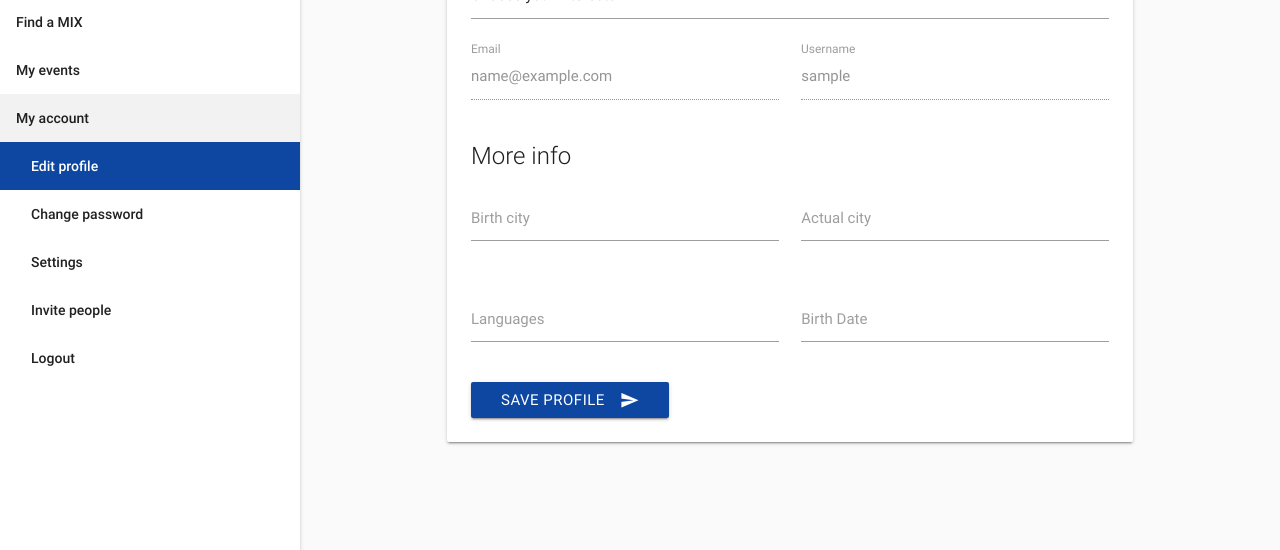
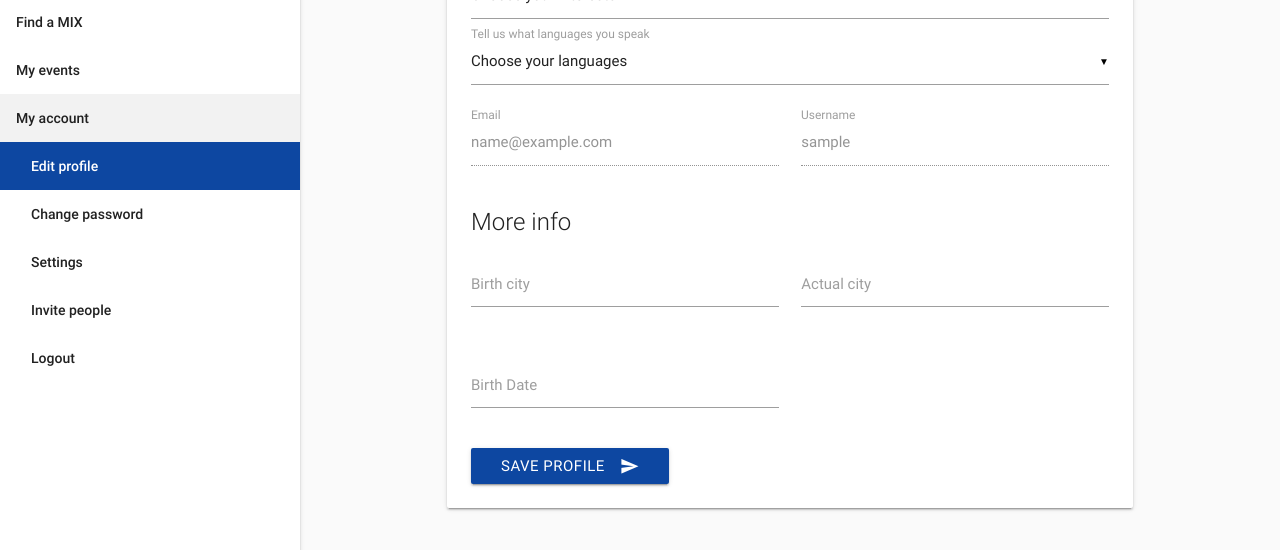
Before and after one commit to thiagoferreiraw/mixapp, a Django app: page /user/profile/ in a window 1280 px wide. Shown: the part 250-800 px from the top of the page. Run offline with Django 3.2, Linux system fonts and the light colour scheme; the visitor is signed in with stand-in values (Sample User, id 1); data comes from the database, SQL or seed files in the repository; parts of the project's set-up code (start-up, migrations or seed data) failed here and were passed over; some libraries are stand-ins or nearby versions.

Commit message:
include user languages

```diff
--- a/users/forms.py
+++ b/users/forms.py
@@ -1,6 +1,6 @@
 from django.contrib.auth.forms import UserCreationForm as UserCreationFormDjango, User, UsernameField
 from django.forms import ModelForm, MultipleChoiceField
-from users.models import Category, UserCategory, SignupInvitation, SignupWaitingList, Profile
+from users.models import Category, UserCategory, SignupInvitation, SignupWaitingList, Profile, UserLanguage
 from django.conf import settings
 from django.core import validators
 from datetime import datetime
@@ -33,7 +33,7 @@ class UserCreationForm(UserCreationFormDjango):
 
         return True
 
-    def save(self, commit=True, chosen_categories=[], signup_invitation=None):
+    def save(self, commit=True, chosen_categories=[], chosen_languages=[], signup_invitation=None):
         user = super(UserCreationForm, self).save(commit=True)
 
         signup_invitation.user_has_signed_up = True
@@ -42,6 +42,10 @@ class UserCreationForm(UserCreationFormDjango):
         for category in chosen_categories:
             user_category = UserCategory(user_id_id=user.id, category_id_id=category)
             user_category.save()
+
+        for language in chosen_languages:
+            user_language = UserLanguage(user_id_id=user.id, language_id_id=language)
+            user_language.save()
 
         return user
 
@@ -58,13 +62,18 @@ class UserEditProfileForm(ModelForm):
         model = User
         fields = ('first_name', 'last_name')
 
-    def save(self, commit=True, chosen_categories=[]):
+    def save(self, commit=True, chosen_categories=[], chosen_languages=[]):
         user = super(UserEditProfileForm, self).save(commit=True)
 
         UserCategory.objects.filter(user_id=user).delete()
         for category in chosen_categories:
             user_category = UserCategory(user_id_id=user.id, category_id_id=category)
             user_category.save()
+
+        UserLanguage.objects.filter(user_id=user).delete()
+        for language in chosen_languages:
+            user_language = UserLanguage(user_id_id=user.id, language_id_id=language)
+            user_language.save()
 
         return user
 
@@ -101,7 +110,7 @@ class ProfileForm(ModelForm):
 
     class Meta:
         model = Profile
-        fields = ('birth_city', 'actual_city', 'languages', 'birth_date')
+        fields = ('birth_city', 'actual_city', 'birth_date')
 
     def set_up_widgets(self):
         self.fields['birth_date'].widget.attrs['class'] = "datepicker"
--- a/users/models.py
+++ b/users/models.py
@@ -2,7 +2,7 @@ from django.db import models
 from django.contrib.auth.models import User
 from django.db.models.signals import post_save
 from django.dispatch import receiver
-from events.models import Category
+from events.models import Category, Language
 import uuid
 
 
@@ -33,11 +33,18 @@ class SignupWaitingList(models.Model):
         return self.email
 
 
+class UserLanguage(models.Model):
+    user_id = models.ForeignKey(User)
+    language_id = models.ForeignKey(Language)
+
+    class Meta:
+        unique_together = (("user_id", "language_id"),)
+
+
 class Profile(models.Model):
     user = models.OneToOneField(User, related_name='profile', on_delete=models.CASCADE)
     birth_city = models.CharField(max_length=100, blank=True)
     actual_city = models.CharField(max_length=100, blank=True)
-    languages = models.CharField(max_length=100, blank=True)
     birth_date = models.DateField(null=True, blank=True)
 
 
--- a/users/templates/user_profile/profile.html
+++ b/users/templates/user_profile/profile.html
@@ -33,6 +33,15 @@
                             </select>
                             <label>Tell us what you are interested in</label>
                         </div>
+                        <div class="input-field ">
+                            <select multiple name="languages">
+                              <option value="" disabled selected>Choose your languages</option>
+                                {% for l in languages %}
+                                    <option {{ l.selected|yesno:"selected,'',''" }} value="{{ l.id }}">{{ l.name }}</option>
+                                {% endfor %}
+                            </select>
+                            <label>Tell us what languages you speak</label>
+                        </div>
                         <div class="row">
                             <div class="input-field col s6">
                                 <label for="{{ form.email.id_for_label }}">Email</label>
@@ -60,11 +69,6 @@
 
                         <div class="row">
                             <div class="input-field col s6">
-                                <label for="{{ profile_form.languages.id_for_label }}">Languages</label>
-                                {{ profile_form.languages }}
-                                <span class="red-text">{{ profile_form.languages.errors }}</span>
-                            </div>
-                            <div class="input-field col s6">
                                 <label for="{{ profile_form.birth_date.id_for_label }}">Birth Date</label>
                                 {{ profile_form.birth_date }}
                                 <span class="red-text">{{ profile_form.birth_date.errors }}</span>
--- a/users/views/user_edit_profile_view.py
+++ b/users/views/user_edit_profile_view.py
@@ -3,7 +3,7 @@ from django.contrib.auth.models import User
 from django.contrib import messages
 from users.forms import UserEditProfileForm, ProfileForm
 from django.views.generic import View
-from users.models import Category, UserCategory, Profile
+from users.models import Category, UserCategory, Profile, Language, UserLanguage
 
 
 class UserEditProfileView(View):
@@ -11,6 +11,7 @@ class UserEditProfileView(View):
 
     def get(self, request):
         categories = self._get_user_categories(request.user.id)
+        languages = self._get_user_languages(request.user.id)
         form = UserEditProfileForm(instance=request.user)
         profile_form = ProfileForm(instance=request.user.profile)
         user = User.objects.filter(id=request.user.id).select_related('profile')
@@ -18,6 +19,7 @@ class UserEditProfileView(View):
             'form': form,
             'profile_form': profile_form,
             'categories': categories,
+            'languages': languages,
             'user': request.user
         })
 
@@ -25,17 +27,19 @@ class UserEditProfileView(View):
         form = UserEditProfileForm(request.POST, instance=User.objects.get(pk=request.user.id))
         profile_form =ProfileForm(request.POST, instance=request.user.profile)
         if form.is_valid() and profile_form.is_valid():
-            form.save(chosen_categories=request.POST.getlist('categories'))
+            form.save(chosen_categories=request.POST.getlist('categories'), chosen_languages=request.POST.getlist('languages'))
             profile_form.save()
             messages.success(request, 'Your profile has been updated successfully')
             return redirect("edit_profile")
 
         categories = self._get_user_categories(request.user.id)
+        languages = self._get_user_languages(request.user.id)
 
         return render(request, self.template_name, {
                 'form': form,
                 'profile_form': profile_form,
                 'categories': categories,
+                'languages': languages,
                 'user': request.user
             })
 
@@ -53,3 +57,18 @@ class UserEditProfileView(View):
                     categories))
 
         return categories
+
+    @staticmethod
+    def _get_user_languages(user_id):
+        languages = Language.objects.all()
+        languages = map(lambda lan: {'id': lan.id, 'name': lan.name, 'selected': False}, languages)
+
+        user_languages = UserLanguage.objects.filter(user_id_id=user_id)
+
+        if user_languages:
+            languages_ids = [lan.language_id_id for lan in user_languages]
+            languages = list(
+                map(lambda lan: {'id': lan['id'], 'name': lan['name'], 'selected': lan['id'] in languages_ids},
+                    languages))
+
+        return languages
--- a/users/views/user_signup_view.py
+++ b/users/views/user_signup_view.py
@@ -26,6 +26,7 @@ class UserSignupView(View):
 
         form = UserCreationForm(initial={'email': signup_invitation.email_invited})
         return render(request, self.template_name, {'form': form, 'categories': Category.objects.all(),
+                                                    'languages': Language.objecst.all(),
                                                     'invitation': signup_invitation})
 
     def post(self, request, invitation_hash):
@@ -39,10 +40,10 @@ class UserSignupView(View):
             messages.error(request,
                            "You must sign up with the invited email: {}".format(signup_invitation.email_invited))
             return render(request, self.template_name,
-                          {'form': form, 'categories': Category.objects.all(), 'invitation': signup_invitation})
+                          {'form': form, 'categories': Category.objects.all(), 'languages': Language.objecst.all(), 'invitation': signup_invitation})
 
         if form.is_valid():
-            form.save(chosen_categories=request.POST.getlist('categories'), signup_invitation=signup_invitation)
+            form.save(chosen_categories=request.POST.getlist('categories'), chosen_languages=request.POST.getlist('languages'), signup_invitation=signup_invitation)
             user = authenticate(
                 username=form.cleaned_data.get('username'),
                 password=form.cleaned_data.get('password1')
```
Also changed, not shown: users/templates/registration/signup.html (+9 -0 lines), users/migrations/0004_auto_20171227_1946.py (added).
